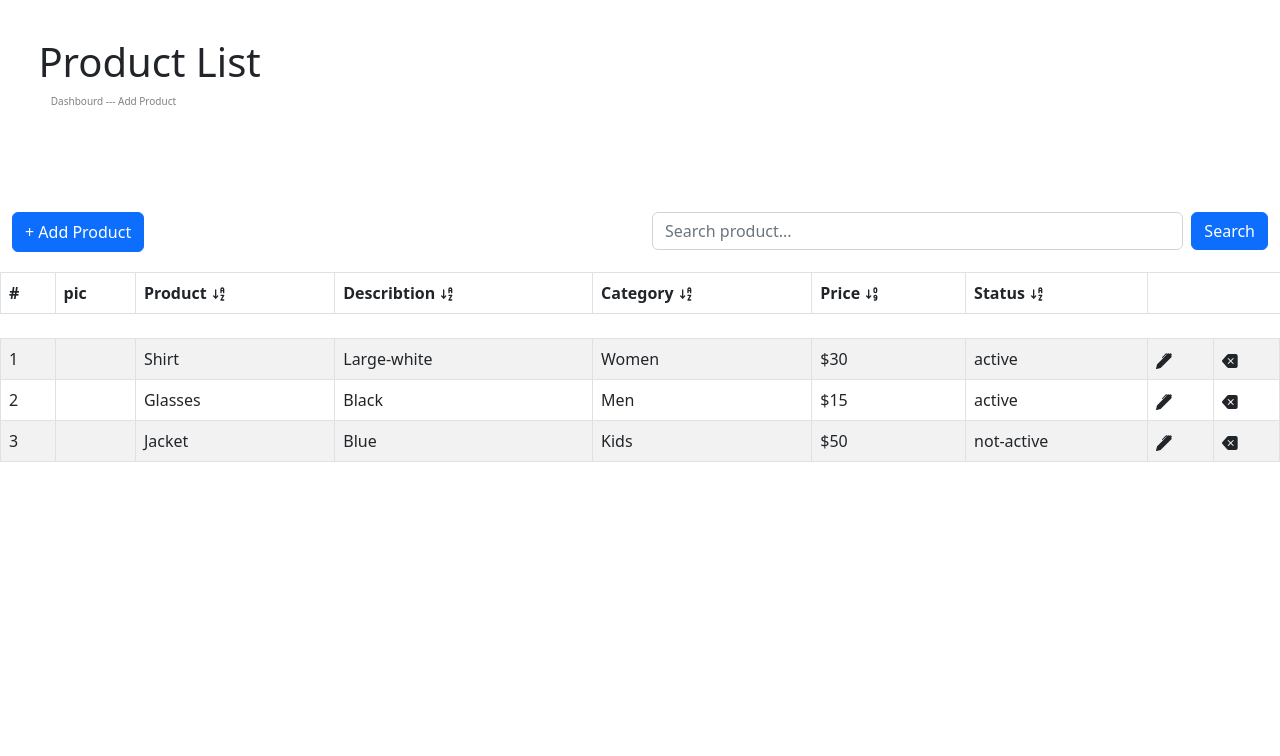
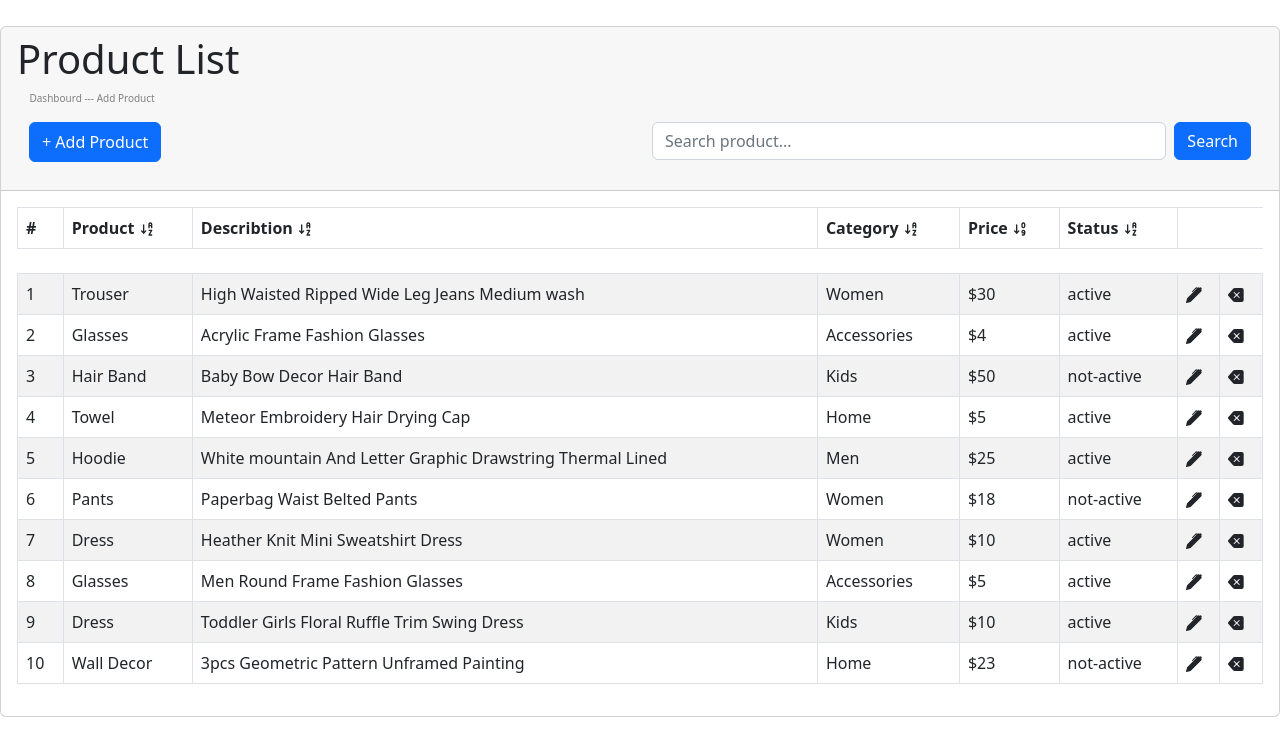
Before and after one commit to iMohammadSawalha/storify, a React (Create React App) app: page / in a window 1280 px wide. Shown: the top 756 px of the page. Built offline with nearby package versions, Linux system fonts and the light colour scheme.

Commit message:
design modified

```diff
--- a/src/components/Add product/List.css
+++ b/src/components/Add product/List.css
@@ -1,13 +1,8 @@
 .list{
     display:flex;
     flex-direction: column;
-    margin-top: 8%;
+    margin-top: 2%;
     overflow-x: auto;
-}
-#pageTitle {
-    margin-top: 3%;
-    margin-left: 3%;
-
 }
 #txt{
     font-size: x-small;
@@ -24,3 +19,9 @@
 width: auto;
 height: 40px;
 }
+#tableCard{
+    width: 100%;
+}
+/*.darkMode{
+    background-color: #343434;
+}*/
--- a/src/components/Add product/PopUp.js
+++ b/src/components/Add product/PopUp.js
@@ -9,7 +9,6 @@ function Add(props) {
    function handleShow() {
     setShow(true)
   };
-  const [pic, setPic] = useState('');
   const [name, setName] = useState('');
   const [desc, setDesc] = useState('');
   const [categ, setCateg] = useState('');
@@ -23,9 +22,6 @@ function Add(props) {
         setStatus('not active')
        }
   }
-  const changePic = (event) => {
-    setPic(event.target.value);
-  };
   const changeName = (event) => {
     setName(event.target.value);
   };
@@ -43,9 +39,12 @@ function Add(props) {
   };
   const transferValue = (event) => {
     event.preventDefault();
-    const val = {
+    //if no values entered:
+    if(name===''||desc===''||categ===''||price===''){
+      alert('PLEASE ENTER VALUES');
+    }
+   else{ const val = {
       name,
-      pic,
       desc,
       categ,
       price,
@@ -53,7 +52,7 @@ function Add(props) {
       status
     };
     props.func(val);
-    clearState();
+    clearState();}
   };
 
   const clearState = () => {
@@ -63,6 +62,7 @@ function Add(props) {
     setPrice('');
     setCurr('');
     setStatus('');
+    setShow(false)
   };
   return (
     <>
@@ -71,7 +71,7 @@ function Add(props) {
       </Button>
       <Modal
         show={show}
-        onHide={handleClose}
+        onHide={clearState}
         backdrop="static"
         keyboard={false}
       >
@@ -87,10 +87,6 @@ function Add(props) {
        <div className='flex'></div>
        <label className='descLabel'> Describtion:</label>
        <textarea value={desc} onChange={changeDesc} name="desc" id="desc" placeholder='Type here'></textarea>
-
-       <div className='flex'></div>
-        <label className='Labels'> Picture:</label>
-        <input  value={pic} onChange={changePic} type="file" name="pic" id="pic" accept="image/*"/>
 
        <div className='flex'></div>
         <label htmlFor="cat-select" className='Labels'>Category:</label>
--- a/src/components/Add product/Products.js
+++ b/src/components/Add product/Products.js
@@ -6,7 +6,7 @@ import ReadOnlyRow from './ReadOnlyEditValues';
 import EditRow from './EditRow';
 import Form from 'react-bootstrap/Form';
 import Button from 'react-bootstrap/Button';
-import {Table } from 'react-bootstrap';
+import {Table ,Card} from 'react-bootstrap';
 import {TbSortAscendingLetters ,TbSortAscendingNumbers} from "react-icons/tb"
 
 function AddProduct() {
@@ -123,17 +123,21 @@ function AddProduct() {
 		setproData(updatedProductData);
 	}; //addRows
 
+   /*const dark=()=>{
+	var element = document.body;
+	element.classList.toggle("darkMode");
+   }
+    in return:<Button variant="primary" onClick={dark}>dark</Button>
+   */
 
     return (
         <>
-
-        <div id="pageTitle">
-          <h1> Product List</h1>
+        <div className='list' >
+		  <Card id='tableCard'>
+		  <Card.Header>
+		  <h1> Product List</h1>
           <p id="txt"> Dashbourd --- Add Product</p>
-        </div>
-
-        <div className='list' >
-        <section className='listbar'>
+		  <section className='listbar'>
           <div className='container-fluid Btns' >
 			<div className='row'>
 
@@ -158,12 +162,12 @@ function AddProduct() {
         </div>
 		</section>
           <div className='space'></div>
-
+		  </Card.Header>
+		  <Card.Body>
           <Table striped bordered hover className='tab'>
             <thead>
               <tr>
                 <th>#</th>
-                <th>pic</th>
                 <th>Product  <TbSortAscendingLetters onClick={() => { sorting("name") }}/> </th>
                 <th>Describtion <TbSortAscendingLetters onClick={() => { sorting("desc") }}/></th>
                 <th>Category <TbSortAscendingLetters onClick={() => { sorting("categ") }}/></th>
@@ -174,7 +178,8 @@ function AddProduct() {
             <br />
             <tbody className='tab'>{tableRows} </tbody>
           </Table>
-
+		  </Card.Body>
+          </Card>
 
 
 
--- a/src/components/Add product/ReadOnlyEditValues.js
+++ b/src/components/Add product/ReadOnlyEditValues.js
@@ -5,7 +5,6 @@ const ReadOnlyRow = ({ proData, handleEditClick, handleDeleteClick }) => {
     return (
         <tr key={proData.id}>
             <td>{proData.id}</td>
-            <td></td>
             <td>{proData.name}</td>
             <td>{proData.desc}</td>
             <td>{proData.categ}</td>
--- a/src/components/Add product/data.json
+++ b/src/components/Add product/data.json
@@ -4,22 +4,20 @@
  {
 
         "id":1,
-    "name":"Shirt",
-    "pic":"",
-    "desc":"Large-white",
+        "name":"Trouser",
+        "desc":"High Waisted Ripped Wide Leg Jeans Medium wash",
         "categ":"Women",
         "price":"$30",
         "curr":"",
         "status":"active"
-} ,
+ }  ,
 {
 
     "id":2,
     "name":"Glasses",
-    "pic":"",
-    "desc":"Black",
-    "categ":"Men",
-    "price":"$15",
+    "desc":"Acrylic Frame Fashion Glasses",
+    "categ":"Accessories",
+    "price":"$4",
     "curr":"",
     "status":"active"
 }
@@ -27,11 +25,79 @@
 {
 
     "id":3,
-    "name":"Jacket",
-    "pic":"",
-    "desc":"Blue",
+    "name":"Hair Band",
+    "desc":" Baby Bow Decor Hair Band",
     "categ":"Kids",
     "price":"$50",
+    "curr":"",
+    "status":"not-active"
+} ,
+{
+
+    "id":4,
+    "name":"Towel",
+    "desc":"Meteor Embroidery Hair Drying Cap",
+    "categ":"Home",
+    "price":"$5",
+    "curr":"",
+    "status":"active"
+} ,
+{
+
+    "id":5,
+    "name":"Hoodie",
+    "desc":"White mountain And Letter Graphic Drawstring Thermal Lined",
+    "categ":"Men",
+    "price":"$25",
+    "curr":"",
+    "status":"active"
+} ,
+{
+
+    "id":6,
+    "name":"Pants",
+    "desc":"Paperbag Waist Belted Pants",
+    "categ":"Women",
+    "price":"$18",
+    "curr":"",
+    "status":"not-active"
+} ,
+{
+
+    "id":7,
+    "name":"Dress",
+    "desc":"Heather Knit Mini Sweatshirt Dress",
+    "categ":"Women",
+    "price":"$10",
+    "curr":"",
+    "status":"active"
+} ,
+{
+"id":8,
+    "name":"Glasses",
+    "desc":"Men Round Frame Fashion Glasses",
+    "categ":"Accessories",
+    "price":"$5",
+    "curr":"",
+    "status":"active"
+},
+{
+
+    "id":9,
+    "name":"Dress",
+    "desc":"Toddler Girls Floral Ruffle Trim Swing Dress",
+    "categ":"Kids",
+    "price":"$10",
+    "curr":"",
+    "status":"active"
+} ,
+{
+
+    "id":10,
+    "name":"Wall Decor",
+    "desc":"3pcs Geometric Pattern Unframed Painting",
+    "categ":"Home",
+    "price":"$23",
     "curr":"",
     "status":"not-active"
 }
```
Lines whose indentation alone changed are shown as unchanged.
